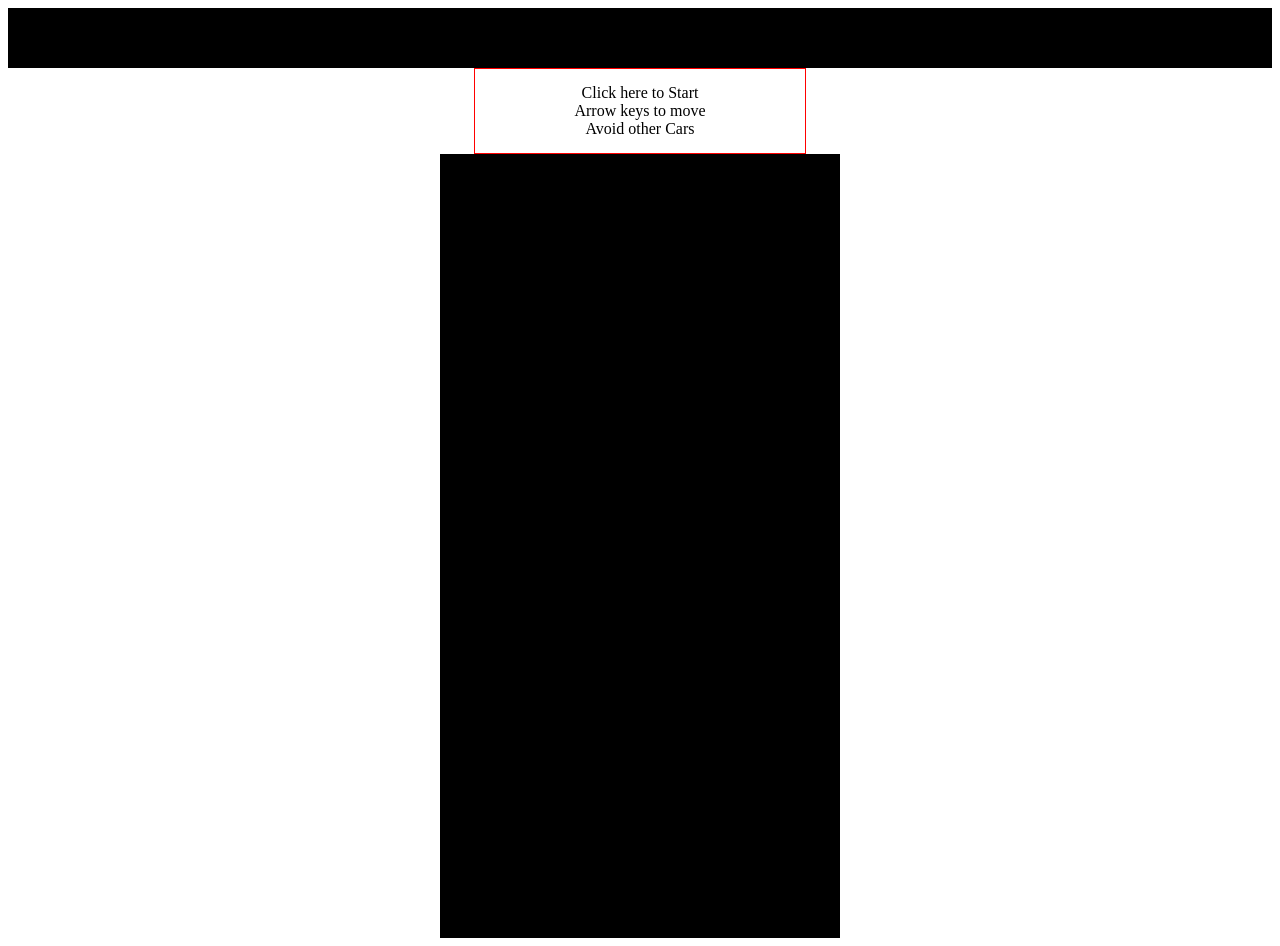
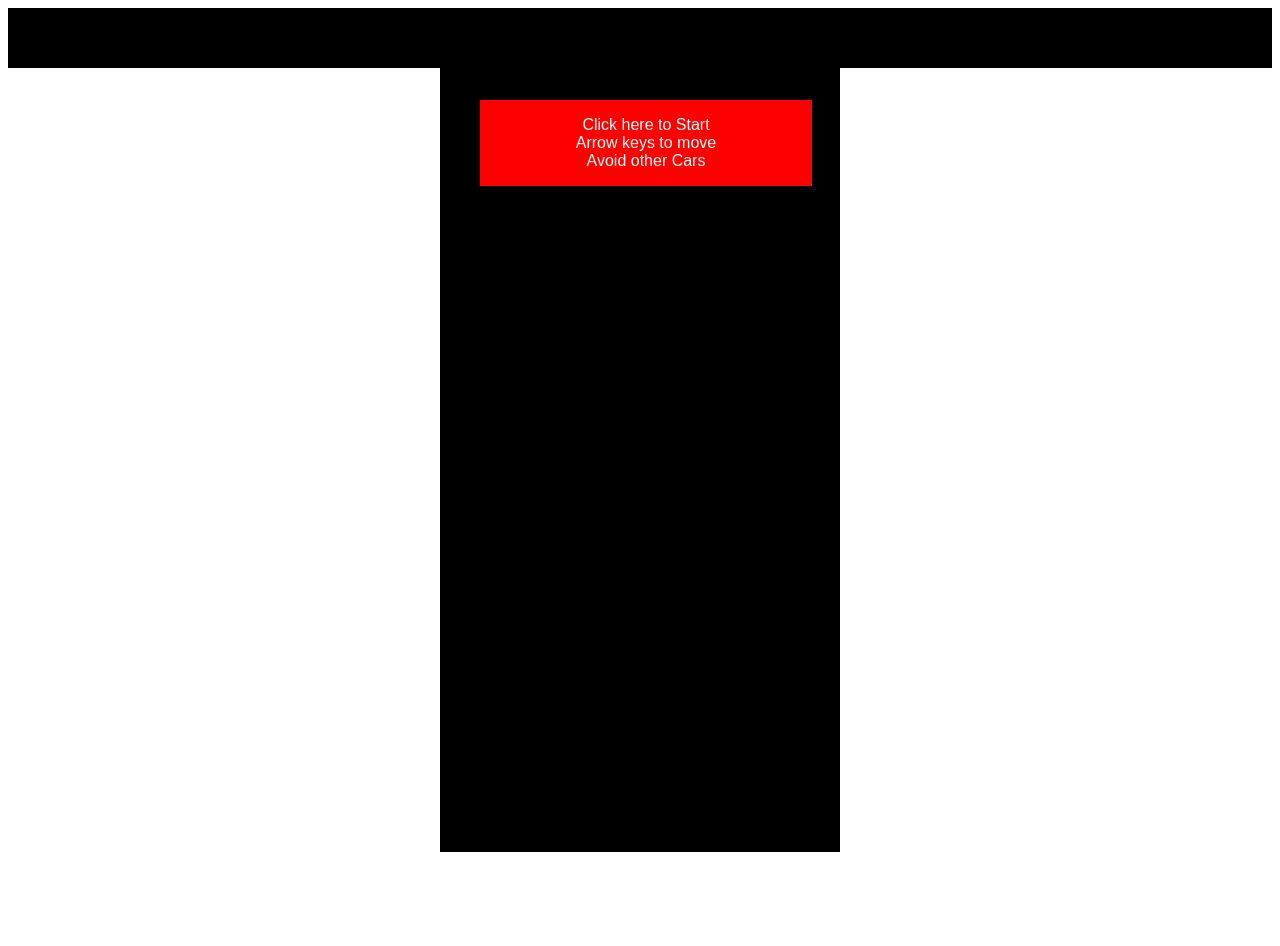
Before and after one commit to priyanshug161/car_game_js, a plain HTML site: page index.html in a window 1280 px wide. After the commit the page ends 860 px from the top, so only its background shows below. Drawn offline with Linux system fonts and the light colour scheme.

Commit message:
Better Start Screen

```diff
--- a/index.html
+++ b/index.html
@@ -46,7 +46,14 @@
         font-family: fantasy;
     }
     .startScreen{
+        position: absolute;
+        background-color: red;
+        left: 39%;
+        top: 100px;
+        color: white;
+        z-index: 1;
         text-align: center;
+        font-family: sans-serif;
         border: 1px solid red;
         padding: 15px;
         margin: auto;
@@ -67,6 +74,7 @@
         let player={speed:15, score:0};
         let keys = {ArrowUp:false, ArrowDown:false, ArrowRight:false,ArrowLeft:false};
 
+        startScreen.style.left=gameArea.offsetLeft+ 40;
         startScreen.addEventListener("click",start);
         document.addEventListener("keydown",pressOn);
         document.addEventListener("keyup",pressOff);
```
